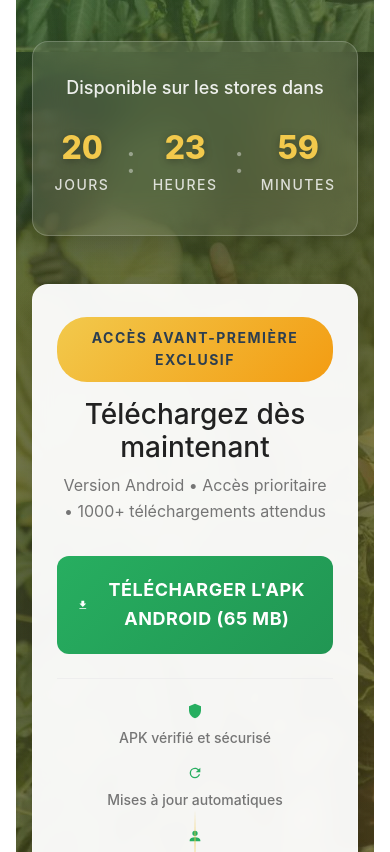
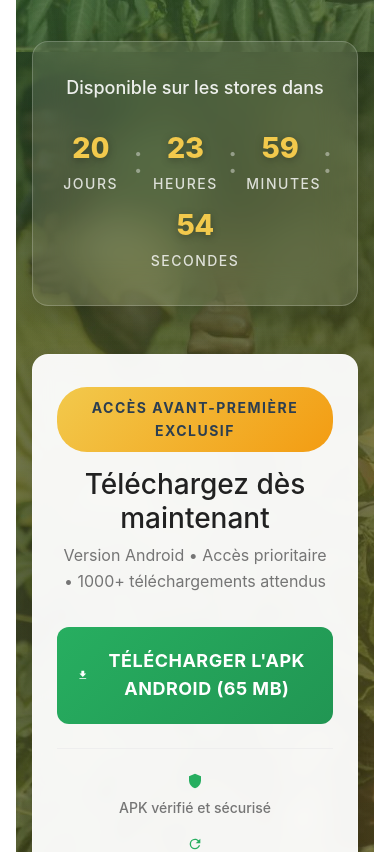
Before and after one commit to Niceme242/appdas, a React (Create React App) app: page /AiForest in a window 390 px wide. Shown: the part 1260-2112 px from the top of the page. Built offline with nearby package versions, Linux system fonts and the light colour scheme.

Commit message:
build update

```diff
--- a/src/pages/AiForest.css
+++ b/src/pages/AiForest.css
@@ -1279,3 +1279,55 @@ body {
     background: #fff;
   }
 }
+
+/* Pour le store-time-detail */
+.store-time-detail {
+  display: flex;
+  gap: 0.5rem;
+  justify-content: center;
+  margin-top: 0.5rem;
+  font-size: 0.9rem;
+  color: rgba(255, 255, 255, 0.7);
+}
+
+/* Ajustement pour le countdown principal */
+.countdown {
+  display: flex;
+  align-items: center;
+  justify-content: center;
+  gap: 0.5rem;
+  flex-wrap: wrap;
+}
+
+.countdown-item {
+  min-width: 80px; /* Plus large pour les secondes */
+}
+
+/* Pour mobile */
+@media (max-width: 768px) {
+  .countdown-item {
+    min-width: 60px;
+  }
+
+  .countdown-value {
+    font-size: 1.8rem;
+  }
+
+  .countdown-final .time-block {
+    min-width: 50px;
+  }
+}
+
+/* Ajustements pour le countdown final */
+.countdown-final {
+  display: flex;
+  align-items: center;
+  justify-content: center;
+  gap: 0.5rem;
+  flex-wrap: wrap;
+}
+
+.time-block {
+  min-width: 70px;
+  text-align: center;
+}
--- a/src/pages/AiForest.js
+++ b/src/pages/AiForest.js
@@ -1,6 +1,6 @@
 import React, { useEffect, useRef, useState } from 'react';
-import aiImage from './ai.png'; // Import de l'image ai.png
-import backgroundImage from './2.jpg'; // Nouvelle image
+import aiImage from './ai.png';
+import backgroundImage from './2.jpg';
 import './AiForest.css';
 
 const AiForest = () => {
@@ -9,14 +9,28 @@ const AiForest = () => {
   const [downloadsCount, setDownloadsCount] = useState(1000);
   const [isDownloading, setIsDownloading] = useState(false);
 
-  // Décompte de 21 jours
+  // Décompte de 21 jours - CORRIGÉ avec localStorage
   useEffect(() => {
-    const launchDate = new Date();
-    launchDate.setDate(launchDate.getDate() + 21);
+    // Récupérer la date stockée ou en créer une nouvelle
+    let launchDate = localStorage.getItem('launchDate');
+
+    if (!launchDate) {
+      // Première visite : créer la date et la stocker
+      const newLaunchDate = new Date();
+      newLaunchDate.setDate(newLaunchDate.getDate() + 21);
+      launchDate = newLaunchDate.toISOString();
+      localStorage.setItem('launchDate', launchDate);
+      console.log('Nouvelle date de lancement créée:', new Date(launchDate).toString());
+    } else {
+      console.log('Date de lancement existante:', new Date(launchDate).toString());
+    }
+
+    // Convertir la chaîne en objet Date
+    const targetDate = new Date(launchDate);
 
     const timer = setInterval(() => {
       const now = new Date();
-      const difference = launchDate - now;
+      const difference = targetDate - now;
 
       if (difference > 0) {
         const days = Math.floor(difference / (1000 * 60 * 60 * 24));
@@ -25,13 +39,18 @@ const AiForest = () => {
         const seconds = Math.floor((difference % (1000 * 60)) / 1000);
 
         setTimeLeft({ days, hours, minutes, seconds });
+
+        // Debug (optionnel)
+        console.log(`Temps restant: ${days}j ${hours}h ${minutes}m ${seconds}s`);
       } else {
         clearInterval(timer);
+        setTimeLeft({ days: 0, hours: 0, minutes: 0, seconds: 0 });
+        localStorage.removeItem('launchDate'); // Nettoyer quand le décompte est fini
       }
     }, 1000);
 
     return () => clearInterval(timer);
-  }, []);
+  }, []); // Le tableau vide est important !
 
   // Animation d'apparition au scroll
   useEffect(() => {
@@ -53,13 +72,12 @@ const AiForest = () => {
     return () => observer.disconnect();
   }, []);
 
-  // Téléchargement Android - MODIFIÉ ICI
+  // Téléchargement Android
   const handleAndroidDownload = () => {
     setIsDownloading(true);
     setDownloadsCount(prev => prev + 1);
 
     setTimeout(() => {
-      // URL de votre APK sur votre serveur LWS
       const APK_URL = 'https://github.com/Niceme242/appdas/releases/download/v1.0.0/ai-forest.apk';
 
       const link = document.createElement('a');
@@ -70,7 +88,6 @@ const AiForest = () => {
       document.body.removeChild(link);
       setIsDownloading(false);
 
-      // Notification de succès
       const notification = document.createElement('div');
       notification.className = 'download-notification';
       notification.innerHTML = `
@@ -78,7 +95,7 @@ const AiForest = () => {
           <svg viewBox="0 0 24 24" width="24" height="24">
             <path fill="#27AE60" d="M21,7L9,19L3.5,13.5L4.91,12.09L9,16.17L19.59,5.59L21,7Z"/>
           </svg>
-          <span>Téléchargement en cours. L'alerte Google est normale pour cette version. Vous pouvez insatller en toute confiance.</span>
+          <span>Téléchargement en cours. L'alerte Google est normale pour cette version. Vous pouvez installer en toute confiance.</span>
         </div>
       `;
       document.body.appendChild(notification);
@@ -90,6 +107,7 @@ const AiForest = () => {
       }, 3000);
     }, 500);
   };
+
 
   return (
     <div className="ai-forest">
@@ -145,7 +163,7 @@ const AiForest = () => {
               Optimisez vos rendements, réduisez vos coûts et adoptez des pratiques durables.
             </p>
 
-            {/* Décompte */}
+            {/* Décompte AVEC SECONDES */}
             <div className="countdown-section" ref={el => sectionRefs.current[3] = el}>
               <div className="countdown-label">Disponible sur les stores dans</div>
               <div className="countdown">
@@ -162,6 +180,11 @@ const AiForest = () => {
                 <div className="countdown-item">
                   <span className="countdown-value">{timeLeft.minutes.toString().padStart(2, '0')}</span>
                   <span className="countdown-unit">Minutes</span>
+                </div>
+                <div className="countdown-separator">:</div>
+                <div className="countdown-item">
+                  <span className="countdown-value">{timeLeft.seconds.toString().padStart(2, '0')}</span>
+                  <span className="countdown-unit">Secondes</span>
                 </div>
               </div>
             </div>
@@ -305,7 +328,7 @@ const AiForest = () => {
         </div>
       </section>
 
-      {/* Section Stores - Bientôt disponible DANS UN SEUL CONTENEUR */}
+      {/* Section Stores - Bientôt disponible AVEC SECONDES */}
       <section className="stores">
         <div className="container">
           <div className="stores-container" ref={el => sectionRefs.current[13] = el}>
@@ -327,6 +350,11 @@ const AiForest = () => {
                   <div className="store-countdown">
                     <span className="store-days">{timeLeft.days}</span>
                     <span className="store-label">jours</span>
+                    <div className="store-time-detail">
+                      <span>{timeLeft.hours.toString().padStart(2, '0')}h</span>
+                      <span>{timeLeft.minutes.toString().padStart(2, '0')}m</span>
+                      <span>{timeLeft.seconds.toString().padStart(2, '0')}s</span>
+                    </div>
                   </div>
                   <div className="store-note">Android 8.0+</div>
                 </div>
@@ -342,6 +370,11 @@ const AiForest = () => {
                   <div className="store-countdown">
                     <span className="store-days">{timeLeft.days}</span>
                     <span className="store-label">jours</span>
+                    <div className="store-time-detail">
+                      <span>{timeLeft.hours.toString().padStart(2, '0')}h</span>
+                      <span>{timeLeft.minutes.toString().padStart(2, '0')}m</span>
+                      <span>{timeLeft.seconds.toString().padStart(2, '0')}s</span>
+                    </div>
                   </div>
                   <div className="store-note">iOS 12.0+</div>
                 </div>
@@ -366,7 +399,7 @@ const AiForest = () => {
         </div>
       </section>
 
-      {/* Final CTA */}
+      {/* Final CTA AVEC SECONDES */}
       <section className="final-cta">
         <div className="container">
           <div className="final-content" ref={el => sectionRefs.current[21] = el}>
@@ -390,6 +423,11 @@ const AiForest = () => {
                   <div className="time-block">
                     <span className="time-value">{timeLeft.minutes.toString().padStart(2, '0')}</span>
                     <span className="time-label">minutes</span>
+                  </div>
+                  <div className="time-separator">:</div>
+                  <div className="time-block">
+                    <span className="time-value">{timeLeft.seconds.toString().padStart(2, '0')}</span>
+                    <span className="time-label">secondes</span>
                   </div>
                 </div>
                 <p className="countdown-note">Avant le lancement officiel sur les stores</p>
```
